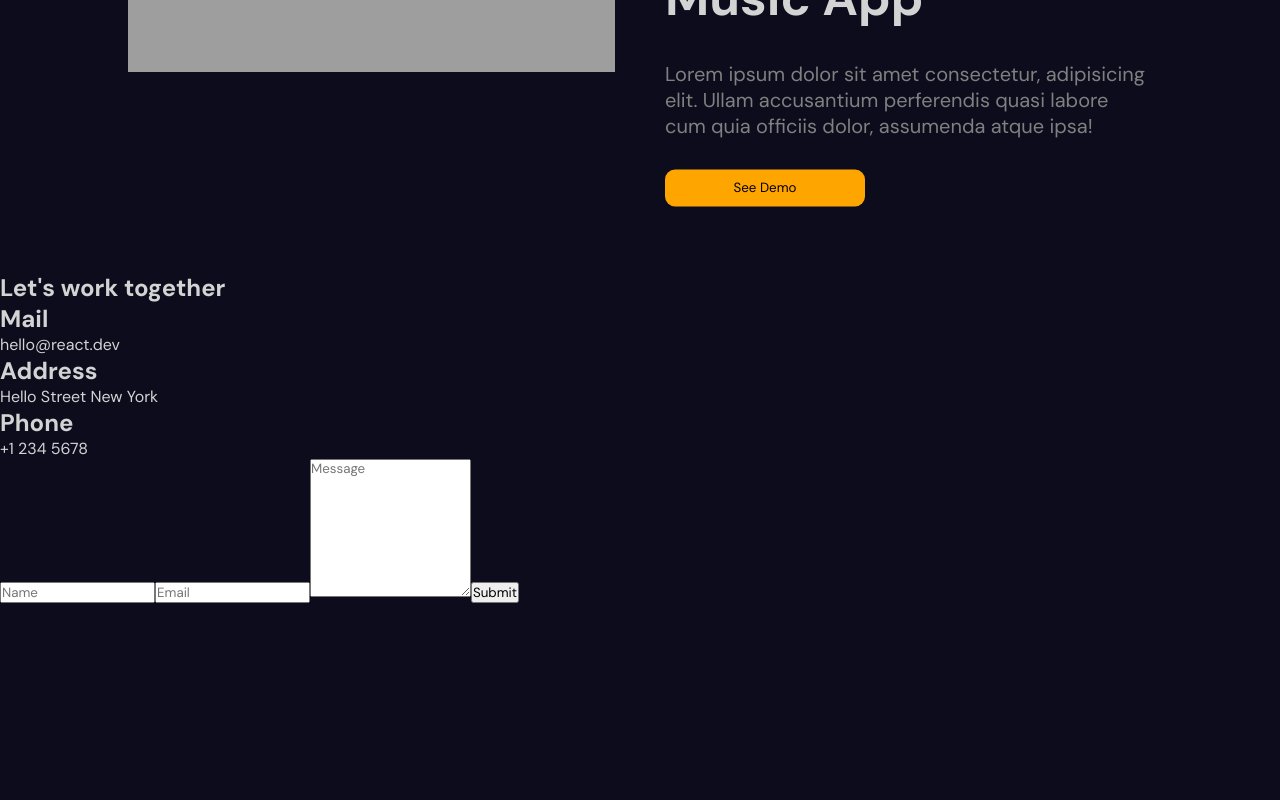
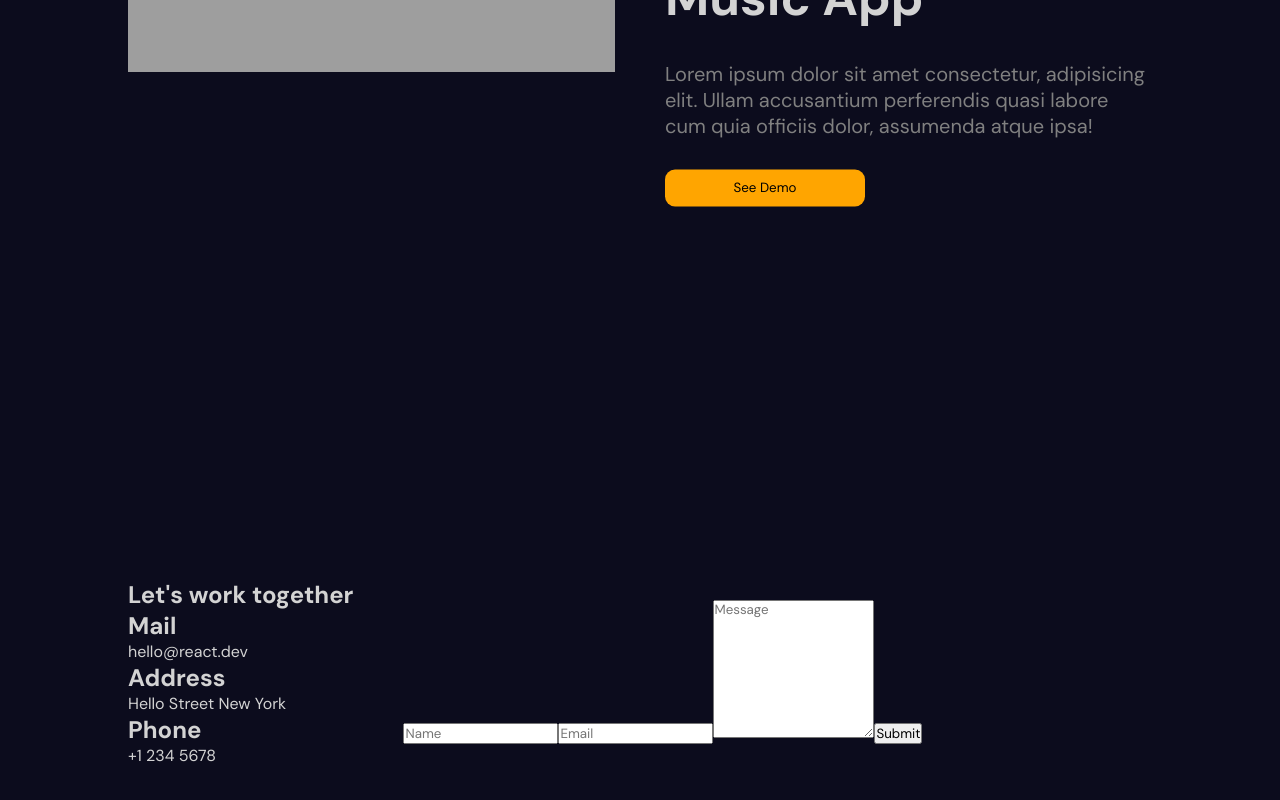
Before and after one commit to erickdc7/react-portfolio-7, a React (Vite) app: page / in a window 1280 px wide. Shown: the part 6261-7061 px from the top of the page. Built offline with nearby package versions, Linux system fonts and the light colour scheme; grey boxes are pictures that could not be loaded.

Commit message:
add contact styles

```diff
--- a/src/components/contact/contact.scss
+++ b/src/components/contact/contact.scss
@@ -0,0 +1,8 @@
+.contact {
+    height: 100%;
+    max-width: 1024px;
+    margin: auto;
+    display: flex;
+    align-items: center;
+    gap: 50px;
+}
```
